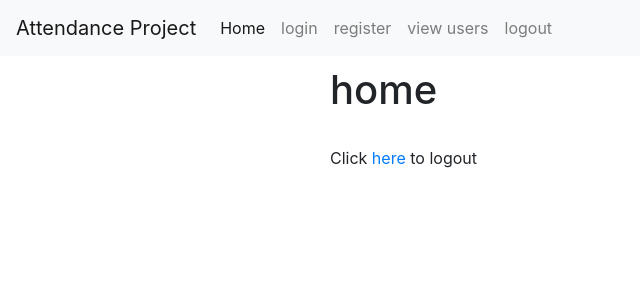
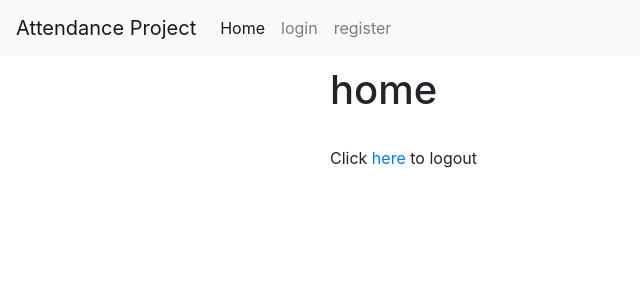
Before and after one commit to 19471/Programming-attendence-website, a Flask app: page / in a window 1280 px wide. Shown: the top 300 px of the page, without its empty margins (0-640 px from the left). Run offline with Flask 2, Linux system fonts and the light colour scheme; some libraries are stand-ins or nearby versions.

Commit message:
changed navigation bar to display certain links depending on if the user is logged in or logged out

```diff
--- a/attendance/templates/navigation.html
+++ b/attendance/templates/navigation.html
@@ -6,10 +6,14 @@
   <div class="collapse navbar-collapse" id="navbarNavAltMarkup">
     <div class="navbar-nav">
       <a class="nav-item nav-link active" href="{{ url_for('home') }}">Home <span class="sr-only">(current)</span></a>
+      {% if current_user.is_authenticated %}
+      <a class="nav-item nav-link" href="{{ url_for('account') }}">account</a>
+      <a class="nav-item nav-link" href="{{ url_for('view_user') }}">view users</a>
+      <a class="nav-item nav-link" href="{{ url_for('logout') }}" tabindex="-1" aria-disabled="true">logout</a>
+      {% else %}
       <a class="nav-item nav-link" href="{{ url_for('login') }}">login</a>
       <a class="nav-item nav-link" href="{{ url_for('register') }}">register</a>
-      <a class="nav-item nav-link" href="{{ url_for('view_user') }}">view users</a>
-      <a class="nav-item nav-link" href="{{ url_for('logout') }}" tabindex="-1" aria-disabled="true">logout</a>
+      {% endif %}
     </div>
   </div>
 </nav>
```
